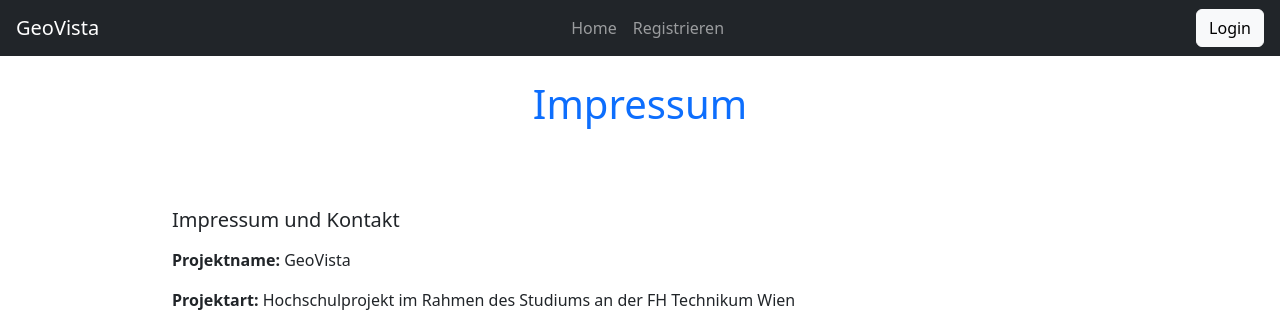
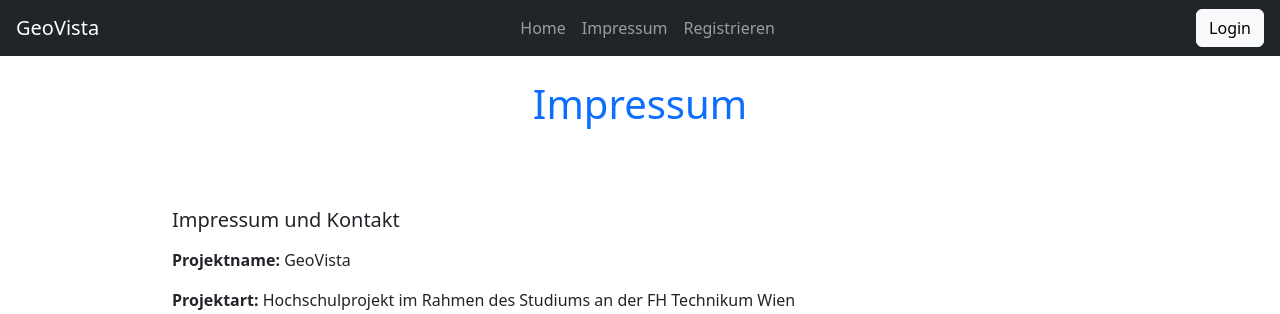
Before and after one commit to IT-Projects-FH-Technikum/itp_geovista, a PHP site: page /imprint.php in a window 1280 px wide. Shown: the top 314 px of the page. Run offline with PHP 8.4, Linux system fonts and the light colour scheme.

Commit message:
added imprint in nav

```diff
--- a/GeoVista/base/nav.php
+++ b/GeoVista/base/nav.php
@@ -25,6 +25,9 @@ if (session_status() == PHP_SESSION_NONE)
                     <a class="nav-link" href="./index.php">Home</a>
                 </li>
                 <li class="nav-item">
+                    <a class="nav-link" href="./imprint.php">Impressum</a>
+                </li>
+                <li class="nav-item">
                     <a class="nav-link" href="./registration.php">Registrieren</a>
                 </li>
                 <?php if (isset($_SESSION['userrole']) && $_SESSION['userrole'] === "Admin"): ?>
```
